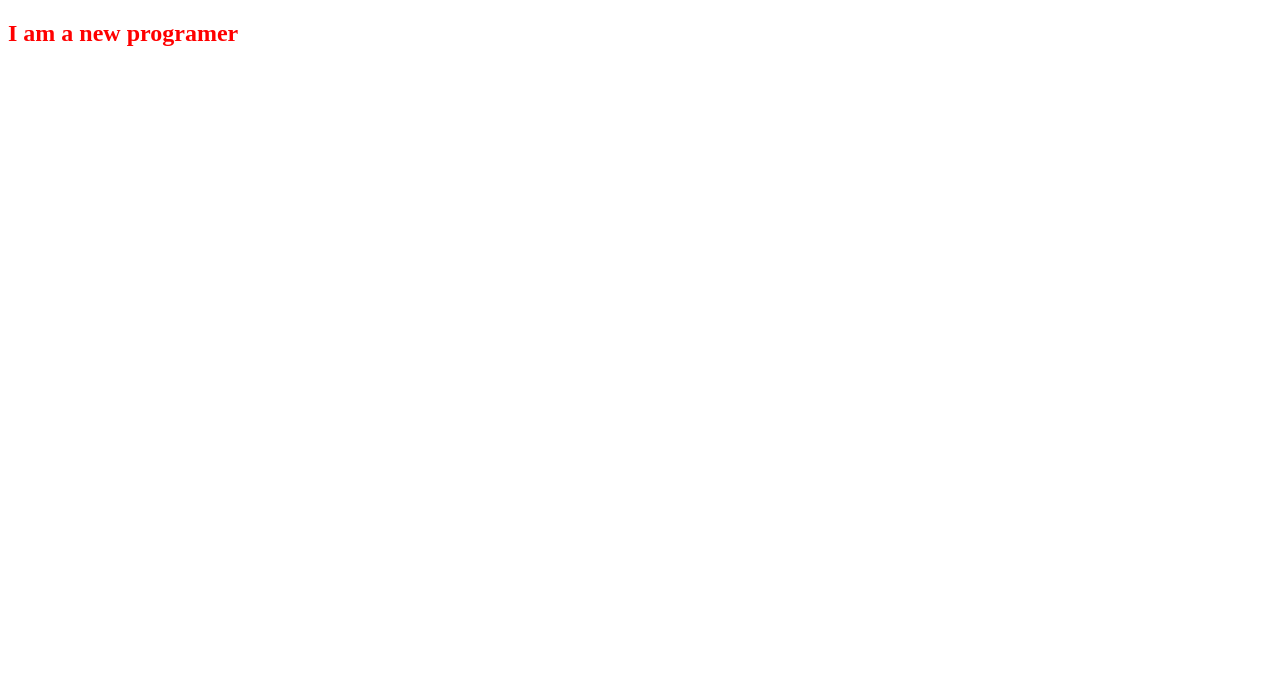
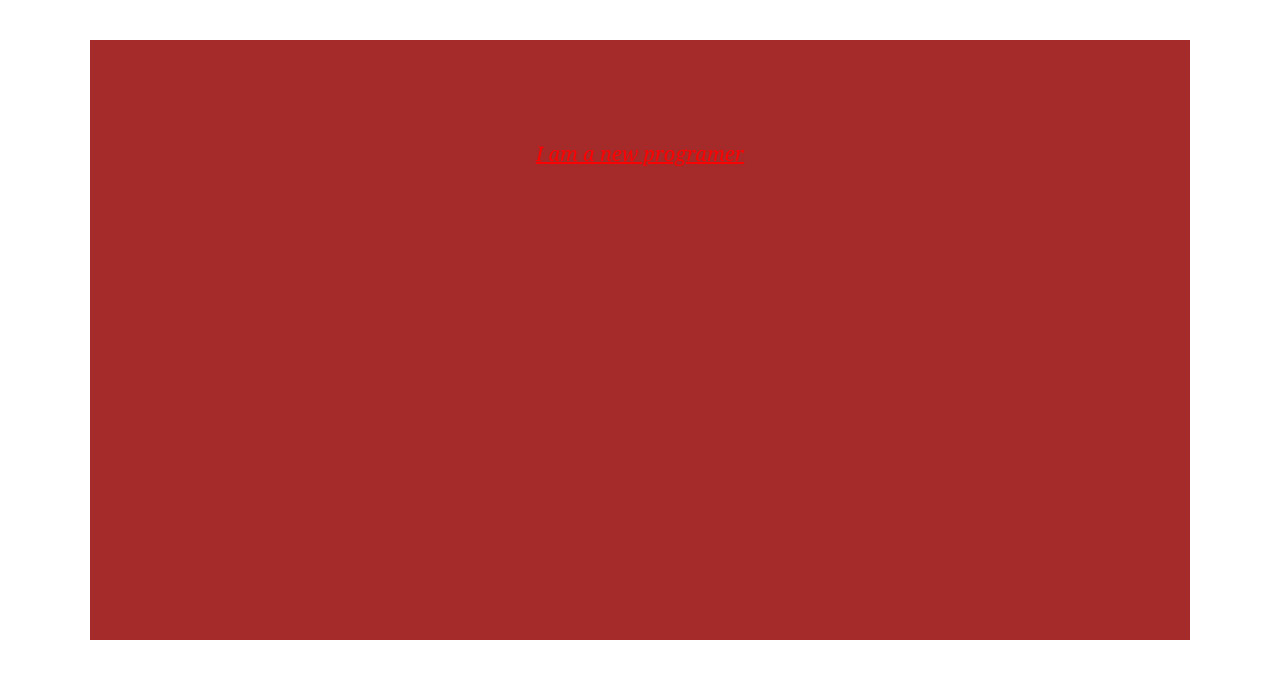
Before and after one commit to tawhidislam22/html-css, a plain HTML site: page index.html in a window 1280 px wide. Drawn offline with Linux system fonts and the light colour scheme.

Commit message:
linking css

```diff
--- a/index.html
+++ b/index.html
@@ -6,8 +6,14 @@
     <title>kickstar HTML and CSS</title>
     <link rel="stylesheet" href="style.css">
     <link rel="shortcut icon" href="https://img.icons8.com/?size=100&id=FwX4tVTYkgkP&format=png&color=000000">
+    <!-- <style>
+        h1{
+            color: forestgreen;
+        }
+    </style> -->
 </head>
 <body>
-    <h2>I am a new programer</h2>
+    <div id="heading">
+    <h1>I am a new programer</h1></div>
 </body>
 </html>
--- a/style.css
+++ b/style.css
@@ -1,3 +1,25 @@
-h2{
+*{
+    margin: 0;
+    padding: 0;
+}
+h1{
     color:red;
+    font-style:italic ;
+    font-weight: lighter;
+    font-family: Georgia, 'Times New Roman', Times, serif;
+    text-decoration: underline;
+    font-size: 20px;
+    text-align: center;
 }
+#heading{
+
+    background-color: brown;
+    height: 400px;
+    padding: 100px 0;
+    width: 1100px;
+    /* margin-top: 40px;
+    margin-bottom: 10px;
+    margin-left: auto;
+    margin-right: auto; */
+    margin: 40px auto;
+}
```
